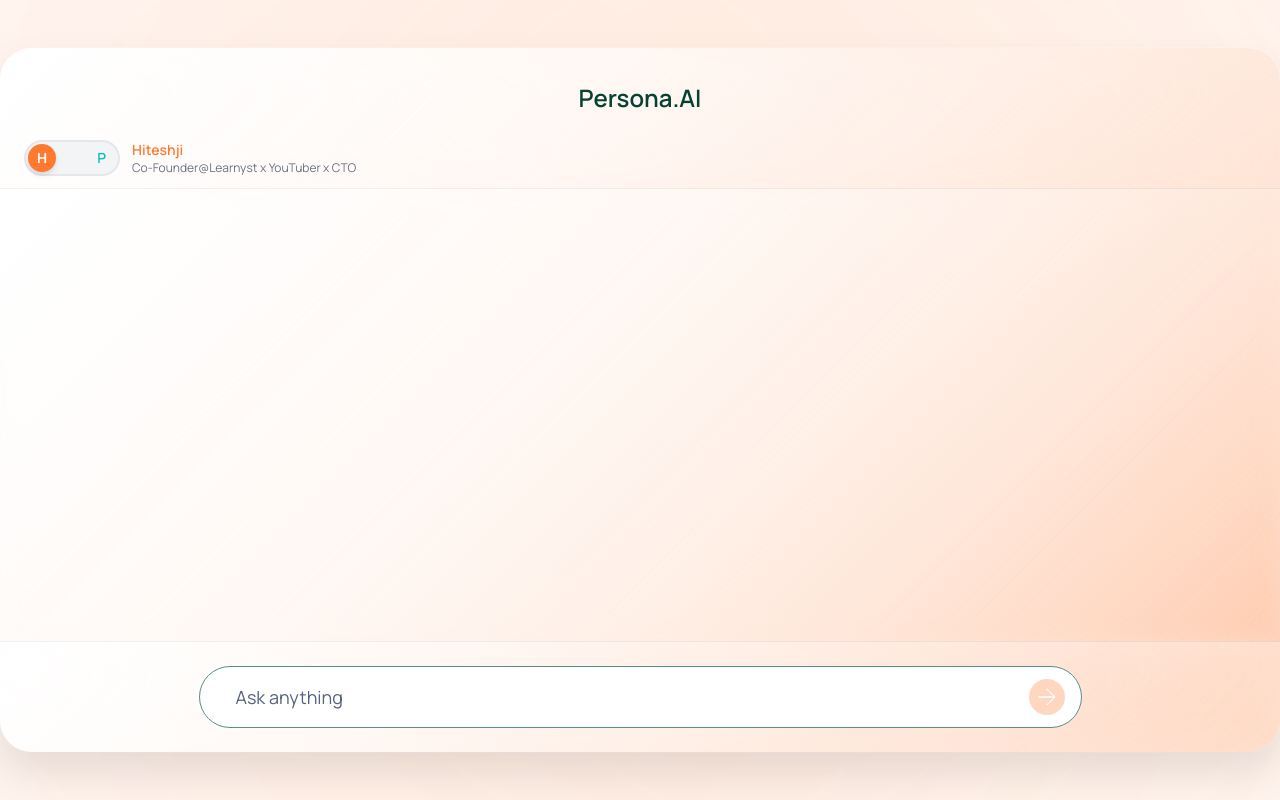
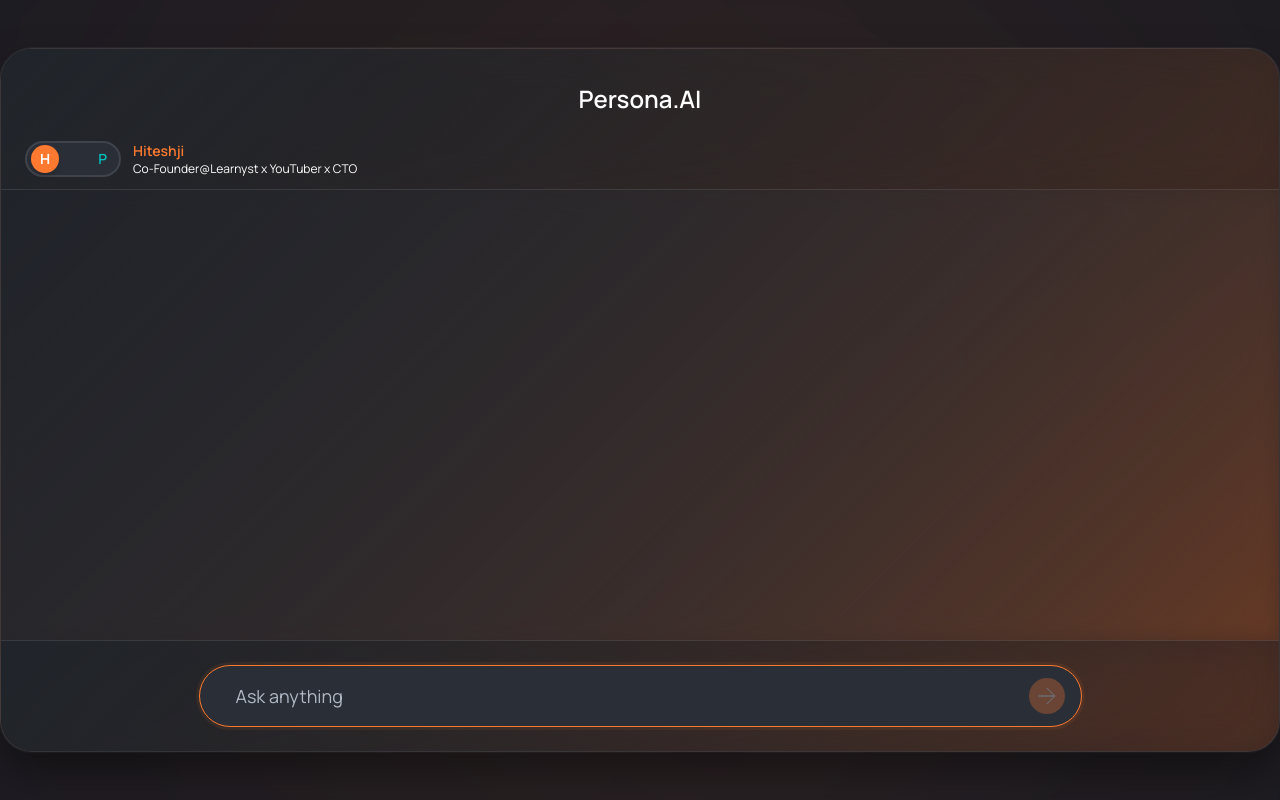
Before and after one commit to sagar-shiroya/persona-ai, a Next.js app: page / in a window 1280 px wide. Built offline with nearby package versions, Linux system fonts and the light colour scheme.

Commit message:
Implemented dark mode theme

```diff
--- a/components/ChatInterface.tsx
+++ b/components/ChatInterface.tsx
@@ -255,9 +255,10 @@
                       background: personaColor,
                       color: 'white'
                     } : {
-                      borderRight: '3px solid #000000',
-                      background: 'rgb(255, 255, 255)',
-                      border: '1px solid rgba(200, 200, 200, 0.3)'
+                      borderRight: `3px solid ${personaColor}`,
+                      background: 'var(--surface-primary)',
+                      border: '1px solid var(--border-primary)',
+                      color: 'var(--primary-text)'
                     }}
                     aria-describedby={`message-${message.id}-label`}
                   >
@@ -353,7 +354,7 @@
           </button>
         </div>
         {error && (
-          <div className="mt-2 text-red-600 text-sm px-4">
+          <div className="mt-2 text-red-400 text-sm px-4">
             {error}
           </div>
         )}
--- a/components/PersonaToggle.tsx
+++ b/components/PersonaToggle.tsx
@@ -66,7 +66,7 @@
           >
             {currentPersonaData.displayName}
           </div>
-          <div className="text-xs text-gray-500 max-w-65">
+          <div className="text-xs text-white-500 max-w-65">
             {currentPersonaData.description}
           </div>
         </div>
--- a/styles/globals.css
+++ b/styles/globals.css
@@ -7,14 +7,21 @@
 
 @layer base {
   :root {
-    /* Figma Design System Colors */
+    /* Dark Mode Design System Colors */
     --gradient-blue: #89BCFF;
     --gradient-primary: #00c1be;
-    --primary-text: #064232;
-    --secondary-text: #56637E;
-    --border-primary: rgba(22, 2, 17, 0.3);
-    --message-bg: rgba(255, 255, 255, 0.5);
-    --container-bg: #FFFFFF;
+    --primary-text: #FFFFFF;
+    --secondary-text: #B0B8C4;
+    --tertiary-text: #8B949E;
+    --border-primary: rgba(255, 255, 255, 0.1);
+    --border-secondary: rgba(255, 255, 255, 0.05);
+    --message-bg: rgba(30, 33, 39, 0.8);
+    --container-bg: #1A1D23;
+    --surface-primary: #21252B;
+    --surface-secondary: #2A2E36;
+    --surface-tertiary: #33373E;
+    --input-bg: #2A2E36;
+    --chat-bg: #161922;
     --blur-amount: 300px;
     --blur-amount-large: 500px;
   }
@@ -26,8 +33,8 @@
   }
 
   body {
-    background-color: var(--body-bg, #f9fafb);
-    color: #1f2937;
+    background-color: var(--chat-bg);
+    color: var(--primary-text);
     position: relative;
     height: 100vh;
     overflow: hidden;
@@ -72,28 +79,29 @@
     @apply mx-auto h-screen flex flex-col relative;
     max-width: 1280px;
     background: linear-gradient(135deg,
-      rgba(255, 255, 255, 0.95) 0%,
-      var(--current-persona-bg, rgba(255, 255, 255, 0.95)) 100%
+      var(--container-bg) 0%,
+      var(--current-persona-bg, var(--surface-primary)) 100%
     );
     border-radius: 32px;
-    box-shadow: 0 20px 40px rgba(0, 0, 0, 0.1), 0 0 0 1px rgba(255, 255, 255, 0.2);
+    box-shadow: 0 20px 40px rgba(0, 0, 0, 0.4), 0 0 0 1px rgba(255, 255, 255, 0.05);
     margin: 1rem;
     overflow: hidden;
     animation: containerFadeIn 0.8s ease-out;
     transition: all 0.3s ease;
     backdrop-filter: blur(20px);
+    border: 1px solid var(--border-primary);
   }
 
   /* Fixed Header */
   .chat-header {
     background: linear-gradient(135deg,
-      rgba(255, 255, 255, 0.98) 0%,
-      var(--current-persona-bg, rgba(255, 255, 255, 0.98)) 100%
+      var(--surface-primary) 0%,
+      var(--current-persona-bg, var(--surface-secondary)) 100%
     );
     position: sticky;
     top: 0;
     z-index: 10;
-    border-bottom: 1px solid rgba(0, 0, 0, 0.05);
+    border-bottom: 1px solid var(--border-primary);
     backdrop-filter: blur(20px);
     transition: background 0.3s ease;
   }
@@ -106,8 +114,8 @@
     flex-direction: column;
     min-height: 0;
     background: linear-gradient(135deg,
-      rgba(255, 255, 255, 0.9) 0%,
-      var(--current-persona-bg, rgba(255, 255, 255, 0.9)) 100%
+      var(--surface-secondary) 0%,
+      var(--current-persona-bg, var(--surface-tertiary)) 100%
     );
     transition: background 0.3s ease;
   }
@@ -115,13 +123,13 @@
   /* Fixed Footer */
   .chat-footer {
     background: linear-gradient(135deg,
-      rgba(255, 255, 255, 0.98) 0%,
-      var(--current-persona-bg, rgba(255, 255, 255, 0.98)) 100%
+      var(--surface-primary) 0%,
+      var(--current-persona-bg, var(--surface-secondary)) 100%
     );
     position: sticky;
     bottom: 0;
     z-index: 10;
-    border-top: 1px solid rgba(0, 0, 0, 0.05);
+    border-top: 1px solid var(--border-primary);
     padding: 24px;
     backdrop-filter: blur(20px);
     transition: background 0.3s ease;
@@ -139,7 +147,7 @@
   }
 
   .chat-container:hover {
-    box-shadow: 0 25px 50px rgba(0, 0, 0, 0.15), 0 0 0 1px rgba(255, 255, 255, 0.3);
+    box-shadow: 0 25px 50px rgba(0, 0, 0, 0.5), 0 0 0 1px rgba(255, 255, 255, 0.1);
   }
 
   /* Responsive adjustments */
@@ -163,8 +171,8 @@
     min-height: 0; /* Important for flex child to be scrollable */
     padding: 24px;
     background: linear-gradient(135deg,
-      rgba(255, 255, 255, 0.92) 0%,
-      var(--current-persona-bg, rgba(255, 255, 255, 0.92)) 100%
+      var(--message-bg) 0%,
+      var(--current-persona-bg, var(--surface-tertiary)) 100%
     );
     /* Ensure smooth scrolling */
     scroll-behavior: smooth;
@@ -174,7 +182,7 @@
 
     /* Modern scrollbar styling */
     scrollbar-width: thin;
-    scrollbar-color: rgba(0, 0, 0, 0.2) transparent;
+    scrollbar-color: rgba(255, 255, 255, 0.3) transparent;
   }
 
   /* Webkit scrollbar styling for modern browsers */
@@ -242,9 +250,10 @@
 
 
   .input-container {
-    @apply relative flex items-center justify-between bg-white rounded-lg px-4 py-3 transition-all duration-200;
+    @apply relative flex items-center justify-between rounded-lg px-4 py-3 transition-all duration-200;
     max-width: 883px;
     margin: 0 auto;
+    background: var(--input-bg);
     border: 1px solid var(--border-primary);
     border-radius: 32px;
     gap: 10px;
@@ -252,7 +261,8 @@
   }
 
   .input-container:focus-within {
-    border-color: #568F87;
+    border-color: var(--current-persona-color, #568F87);
+    box-shadow: 0 0 0 3px var(--current-persona-bg, rgba(86, 143, 135, 0.1));
   }
 
   .input-container:has(input:disabled) {
@@ -261,7 +271,7 @@
   }
 
   .modern-input {
-    @apply flex-1 bg-transparent border-none outline-none text-gray-700;
+    @apply flex-1 bg-transparent border-none outline-none;
     font-family: 'Manrope', sans-serif;
     font-weight: 400;
     font-size: 14px;
@@ -339,7 +349,7 @@
     font-weight: 500;
     font-size: 11px;
     line-height: 1.366;
-    color: rgba(0, 0, 0, 0.6);
+    color: var(--tertiary-text);
     letter-spacing: 0.5px;
   }
 
@@ -372,7 +382,7 @@
 
   .message:hover {
     transform: translateY(-1px);
-    box-shadow: 0 4px 12px rgba(0, 0, 0, 0.1);
+    box-shadow: 0 4px 12px rgba(0, 0, 0, 0.3);
   }
 
   .message p {
@@ -401,11 +411,13 @@
   }
 
   .persona-toggle-track {
-    @apply relative w-24 h-9 bg-gray-100 rounded-full border-2 border-gray-200 transition-all duration-300;
+    @apply relative w-24 h-9 rounded-full border-2 transition-all duration-300;
+    background: var(--surface-secondary);
+    border-color: var(--border-primary);
   }
 
   .persona-toggle-thumb {
-    @apply absolute top-0.5 left-0.5 w-7 h-7 rounded-full shadow-md transition-all duration-300 flex items-center justify-center z-10;
+    @apply absolute top-0.5 left-1 w-7 h-7 rounded-full shadow-md transition-all duration-300 flex items-center justify-center z-10;
   }
 
   .persona-initial {
@@ -510,11 +522,12 @@
 
   /* Enhanced message area styling */
   .welcome-message {
-    @apply text-center text-gray-500 mt-8;
+    @apply text-center mt-8;
     font-family: 'Manrope', sans-serif;
     font-weight: 400;
     font-size: 14px;
     line-height: 1.366;
+    color: var(--secondary-text);
     animation: welcomeFadeIn 0.8s ease-out 0.6s;
     animation-fill-mode: both;
   }
```
